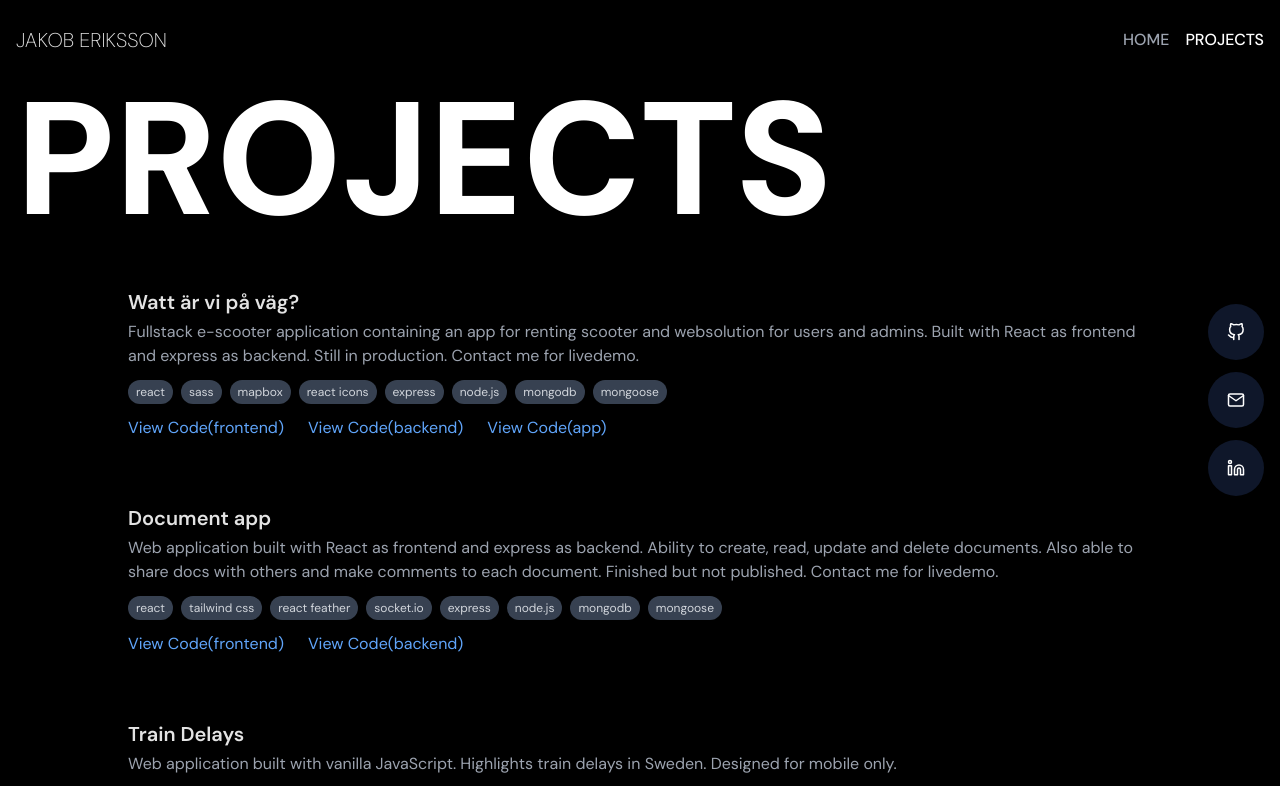
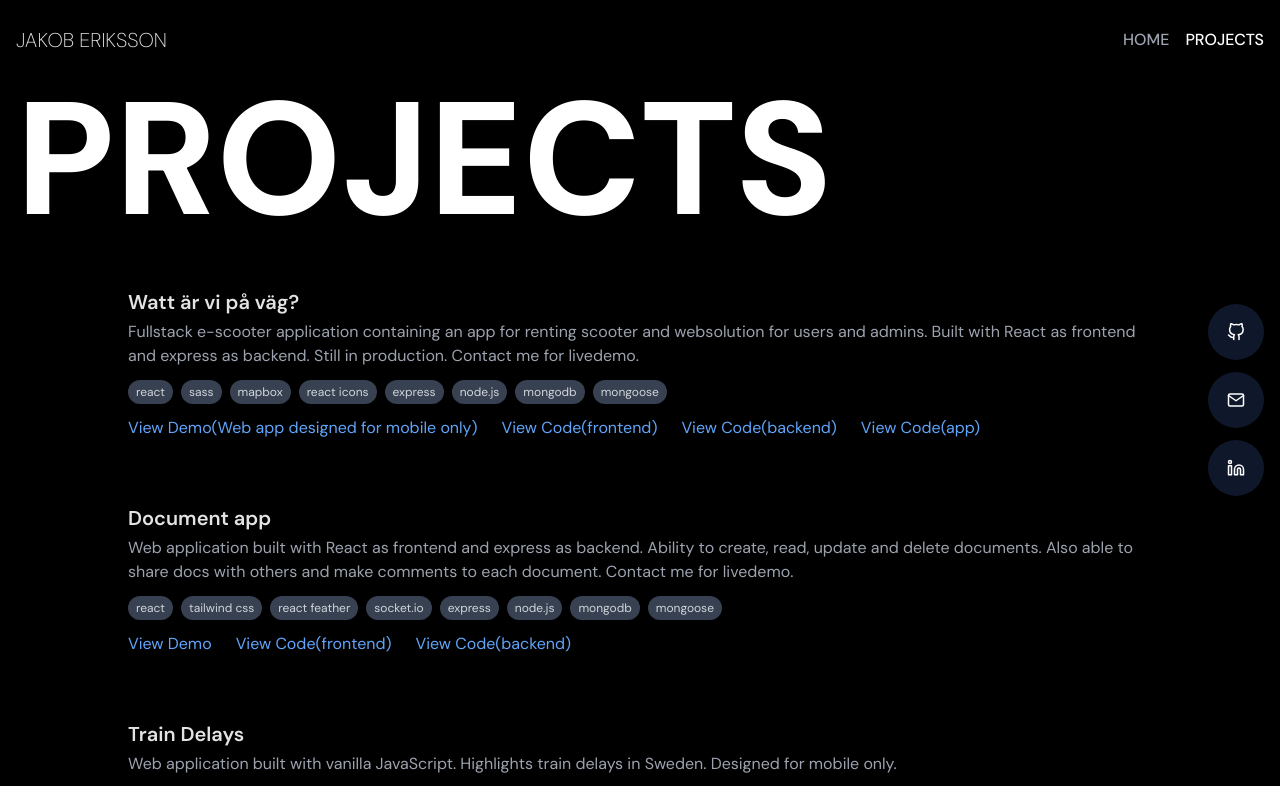
Before and after one commit to jkberiksson/portfolio, a React (Vite) app: page /projects in a window 1280 px wide. Shown: the top 786 px of the page. Built offline with nearby package versions, Linux system fonts and the light colour scheme.

Commit message:
Add demo links for projects in data and update project descriptions

```diff
--- a/src/data/data.js
+++ b/src/data/data.js
@@ -3,6 +3,7 @@ export const projects = [
         title: 'Watt är vi på väg?',
         description:
             'Fullstack e-scooter application containing an app for renting scooter and  websolution for users and admins. Built with React as frontend and express as backend. Still in production. Contact me for livedemo.',
+        link_app: 'https://vteam-14-app.netlify.app',
         repo1: 'https://github.com/Wattarvipavag/vteam14-frontend',
         repo2: 'https://github.com/Wattarvipavag/vteam14-backend',
         repo3: 'https://github.com/Wattarvipavag/vteam14-app',
@@ -11,7 +12,8 @@ export const projects = [
     {
         title: 'Document app',
         description:
-            'Web application built with React as frontend and express as backend. Ability to create, read, update and delete documents. Also able to share docs with others and make comments to each document. Finished but not published. Contact me for livedemo.',
+            'Web application built with React as frontend and express as backend. Ability to create, read, update and delete documents. Also able to share docs with others and make comments to each document. Contact me for livedemo.',
+        link: 'https://www.student.bth.se/~paar24/editor',
         repo1: 'https://github.com/jkberiksson/jsramverkHT24-frontend',
         repo2: 'https://github.com/PatrikArvius/jsramverkHT24',
         tags: ['react', 'tailwind css', 'react feather', 'socket.io', 'express', 'node.js', 'mongodb', 'mongoose'],
--- a/src/pages/Projects.jsx
+++ b/src/pages/Projects.jsx
@@ -50,6 +50,16 @@ export default function Projects() {
                                     </a>
                                 )}
 
+                                {project.link_app && (
+                                    <a
+                                        href={project.link_app}
+                                        target='_blank'
+                                        rel='noopener noreferrer'
+                                        className='text-blue-400 hover:underline'>
+                                        View Demo(Web app designed for mobile only)
+                                    </a>
+                                )}
+
                                 {project.repo1 && (
                                     <a
                                         href={project.repo1}
```
